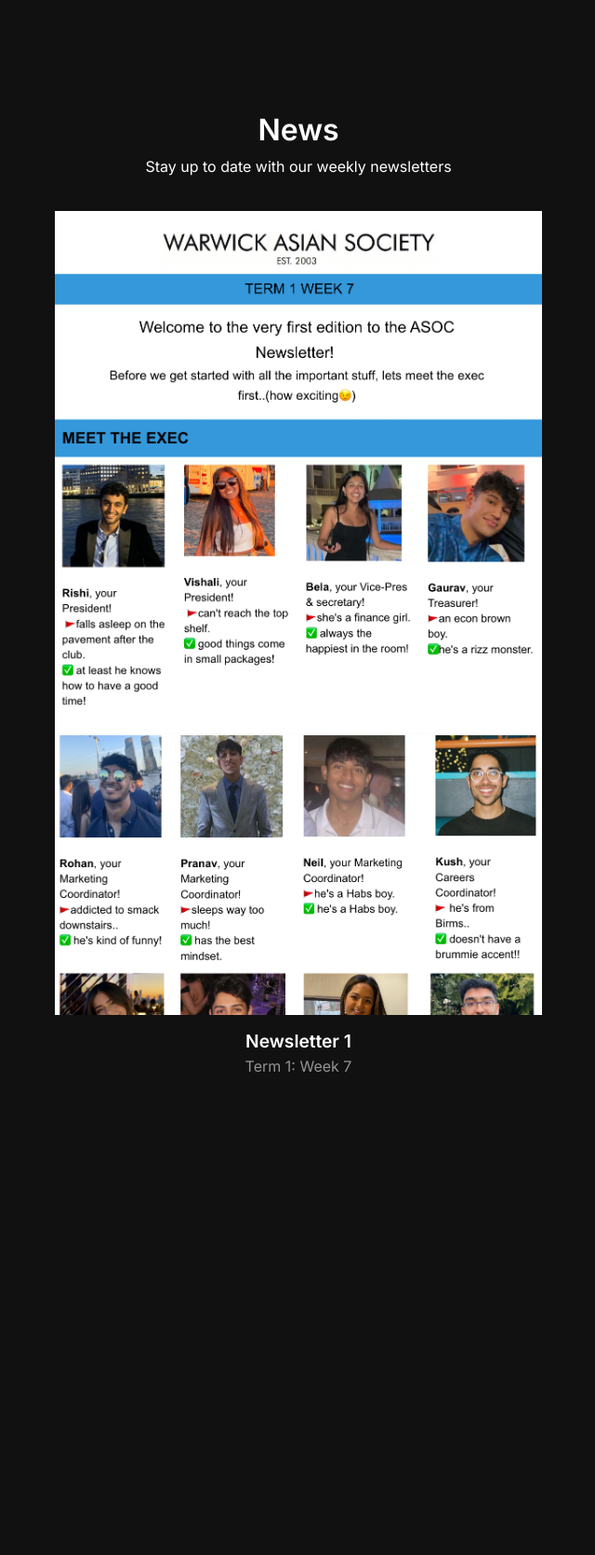
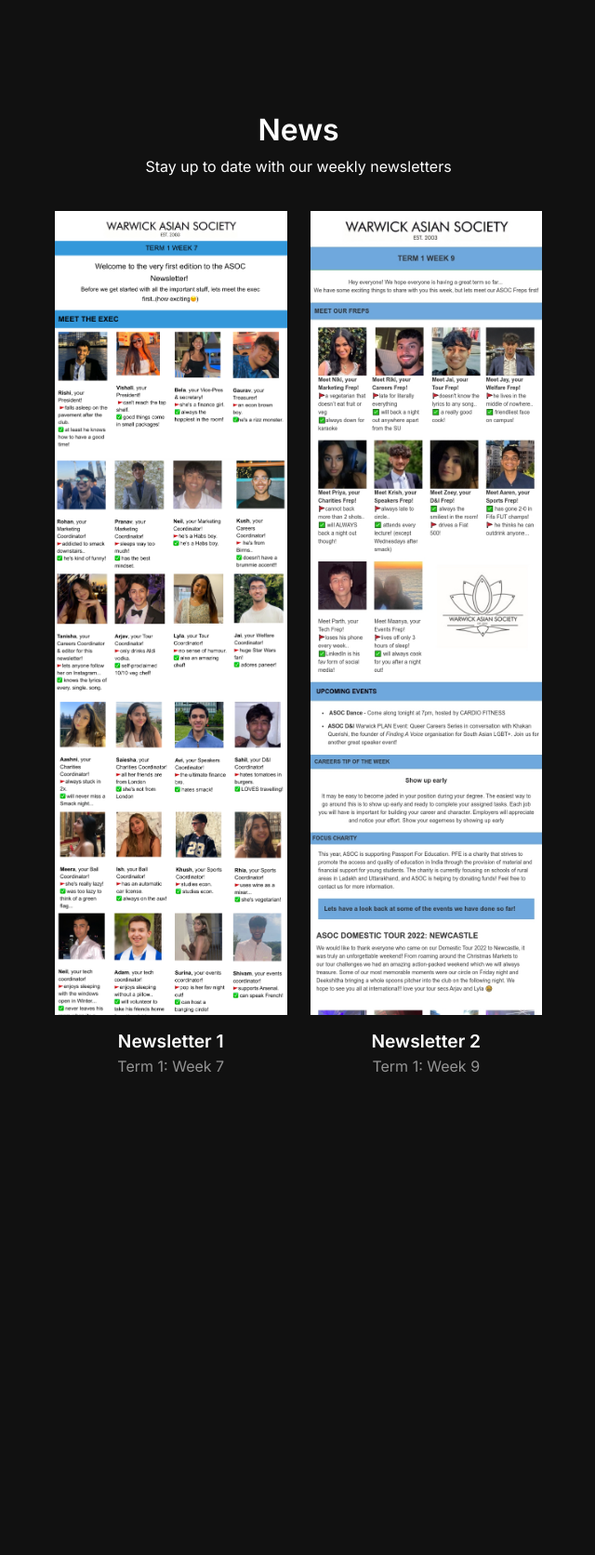
Before and after one commit to neilshaabi/warwick-asoc, a Flask app: page /news in a window 1280 px wide. Shown: the part 56-1729 px from the top of the page at 93% size, without its empty margins (319-959 px from the left). Run offline with Flask 2, Linux system fonts and the light colour scheme; some libraries are stand-ins or nearby versions.

Commit message:
Upload Newsletter 2

```diff
--- a/app/static/js/main.js
+++ b/app/static/js/main.js
@@ -37,7 +37,7 @@ $(document).ready(function() {
         grabCursor: 'true',
         spaceBetween: 25,
         // slidesPerView: 3,
-        slidesPerView: 1,
+        slidesPerView: 2,
         // loop: true,
 
         // autoplay: {
@@ -57,11 +57,11 @@ $(document).ready(function() {
             },
             700: {
                 // slidesPerView: 2
-                slidesPerView: 1
+                slidesPerView: 2
             },
             1150: {
                 // slidesPerView: 3
-                slidesPerView: 1
+                slidesPerView: 2
             }
         }
     });
--- a/app/templates/news.html
+++ b/app/templates/news.html
@@ -28,6 +28,18 @@
                     </div>
                 </div>
 
+                <div class="swiper-slide">
+                    <div class="content">
+                        <div class="swiper-img">
+                            <img src="static/newsletters/newsletter_2.png" alt="Newsletter 2">
+                        </div>
+                        <div class="swiper-text">
+                            <div class="name">Newsletter 2</div>
+                            <div class="role">Term 1: Week 9</div>
+                        </div>
+                    </div>
+                </div>
+
             </div>
             <div class="swiper-pagination"></div>
         </div>
```
Also changed, not shown: app/static/newsletters/newsletter_2.png (added).
